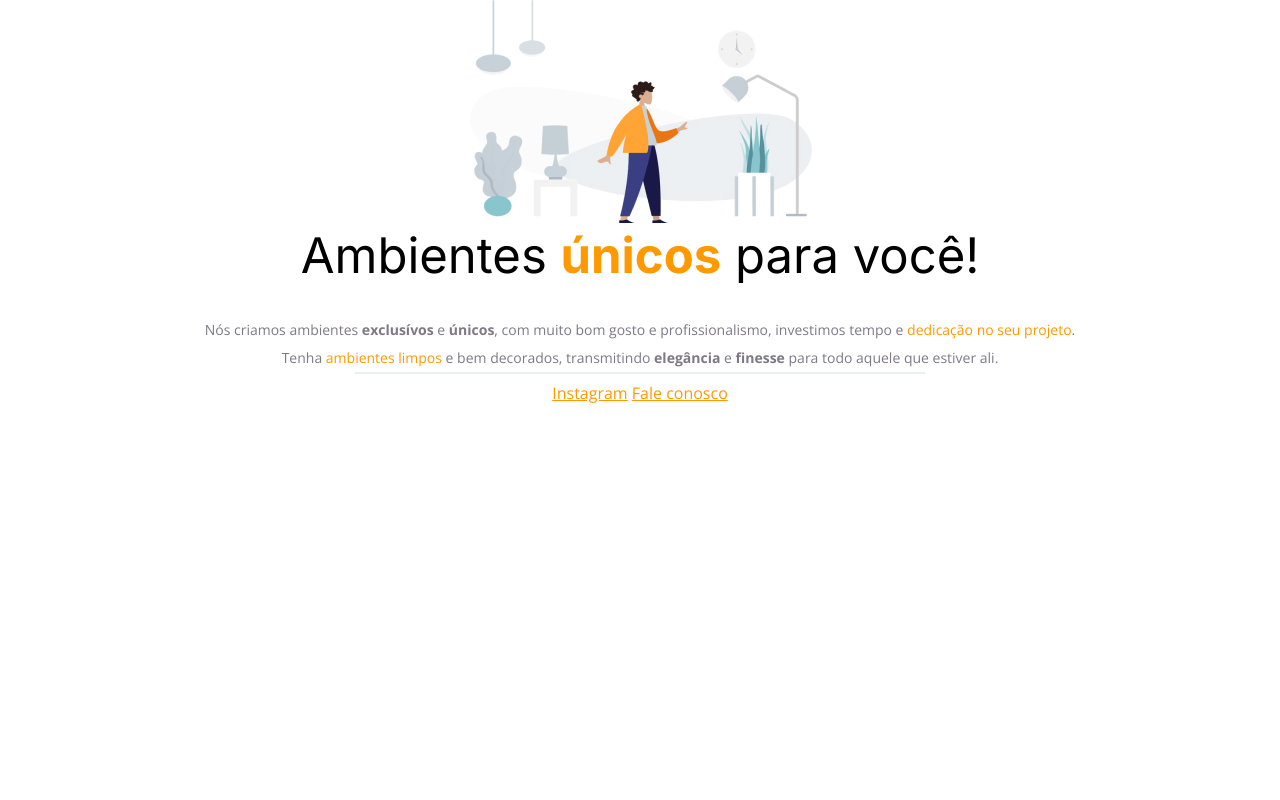
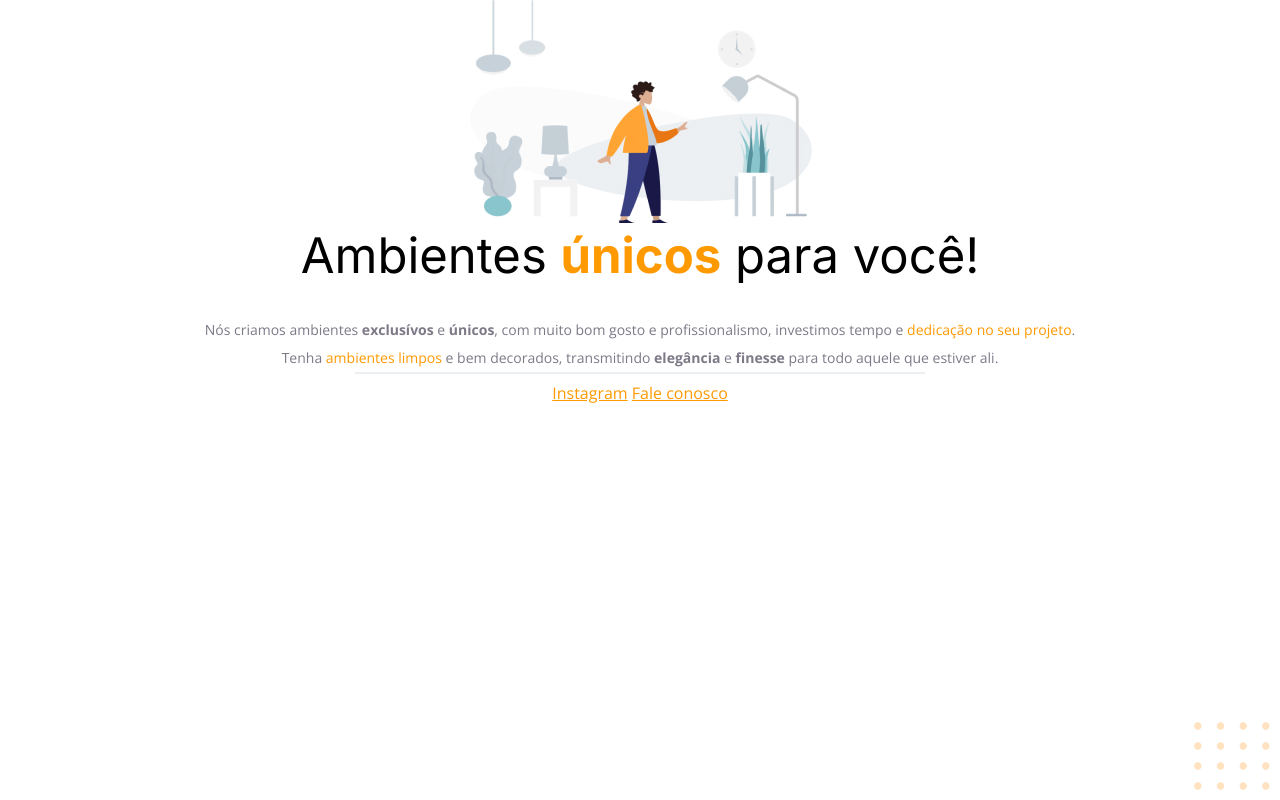
Before and after one commit to paulohfonseca/projectExplore01, a plain HTML site: page index.html in a window 1280 px wide. Drawn offline with nearby package versions, Linux system fonts and the light colour scheme.

Commit message:
Add files via upload

```diff
--- a/index.html
+++ b/index.html
@@ -35,6 +35,8 @@
             <a target="_blank" href="https://instagram.com">Instagram</a>
             <a target="_blank" href="mailto:contato@moveisparavoce.com">Fale conosco</a>
         </footer>
+
+        <img id="balls" src="./images/balls.svg" alt="Conjunto de bolinhas.">
     </div>
 </body>
 </html>
```
